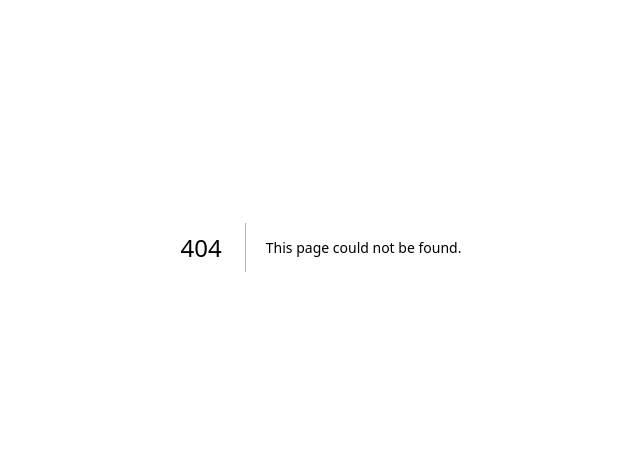
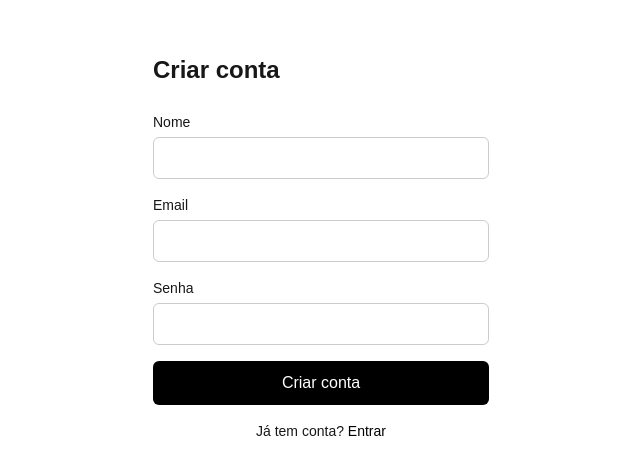
Before and after one commit to CaioImbroisi/nextsaas, a Next.js app: page /register in a window 1280 px wide. Before the commit this address had no page. Shown: the part 153-628 px from the top of the page, without its empty margins (319-959 px from the left). Built offline with nearby package versions, Linux system fonts and the light colour scheme.

Commit message:
feat: add register page and API route

```diff
--- /dev/null
+++ b/src/app/api/auth/register/route.ts
@@ -0,0 +1,44 @@
+import { NextResponse } from "next/server"
+import { hash } from "bcryptjs"
+import { z } from "zod"
+import { prisma } from "@/lib/prisma"
+
+const registerSchema = z.object({
+  name: z.string().min(2),
+  email: z.string().email(),
+  password: z.string().min(6),
+})
+
+export async function POST(req: Request) {
+  try {
+    const body = await req.json()
+    const parsed = registerSchema.safeParse(body)
+
+    console.log("body:", body)
+    console.log("parsed:", parsed)
+
+    if (!parsed.success) {
+      return NextResponse.json({ error: "Dados inválidos" }, { status: 400 })
+    }
+
+    const { name, email, password } = parsed.data
+
+    const existingUser = await prisma.user.findUnique({
+      where: { email },
+    })
+
+    if (existingUser) {
+      return NextResponse.json({ error: "Email já cadastrado" }, { status: 409 })
+    }
+
+    const hashedPassword = await hash(password, 12)
+
+    await prisma.user.create({
+      data: { name, email, password: hashedPassword },
+    })
+
+    return NextResponse.json({ message: "Conta criada com sucesso" }, { status: 201 })
+  } catch (error) {
+    return NextResponse.json({ error: "Erro interno" }, { status: 500 })
+  }
+}
--- /dev/null
+++ b/src/app/register/page.tsx
@@ -0,0 +1,95 @@
+"use client"
+
+import { useState } from "react"
+import { useRouter } from "next/navigation"
+
+export default function RegisterPage() {
+  const router = useRouter()
+  const [name, setName] = useState("")
+  const [email, setEmail] = useState("")
+  const [password, setPassword] = useState("")
+  const [error, setError] = useState("")
+  const [loading, setLoading] = useState(false)
+
+  async function handleSubmit(e: React.FormEvent) {
+    e.preventDefault()
+    setLoading(true)
+    setError("")
+
+    const res = await fetch("/api/auth/register", {
+      method: "POST",
+      headers: { "Content-Type": "application/json" },
+      body: JSON.stringify({ name, email, password }),
+    })
+
+    const data = await res.json()
+
+    if (!res.ok) {
+      setError(data.error || "Erro ao criar conta")
+      setLoading(false)
+      return
+    }
+
+    router.push("/login")
+  }
+
+  return (
+    <div style={{ display: "flex", minHeight: "100vh", alignItems: "center", justifyContent: "center" }}>
+      <div style={{ width: "100%", maxWidth: 400, padding: "2rem" }}>
+        <h1 style={{ marginBottom: "1.5rem", fontSize: "1.5rem", fontWeight: 600 }}>Criar conta</h1>
+
+        <form onSubmit={handleSubmit}>
+          <div style={{ marginBottom: "1rem" }}>
+            <label style={{ display: "block", marginBottom: 4, fontSize: 14 }}>Nome</label>
+            <input
+              type="text"
+              value={name}
+              onChange={e => setName(e.target.value)}
+              required
+              style={{ width: "100%", padding: "8px 12px", border: "1px solid #ccc", borderRadius: 6 }}
+            />
+          </div>
+
+          <div style={{ marginBottom: "1rem" }}>
+            <label style={{ display: "block", marginBottom: 4, fontSize: 14 }}>Email</label>
+            <input
+              type="email"
+              value={email}
+              onChange={e => setEmail(e.target.value)}
+              required
+              style={{ width: "100%", padding: "8px 12px", border: "1px solid #ccc", borderRadius: 6 }}
+            />
+          </div>
+
+          <div style={{ marginBottom: "1rem" }}>
+            <label style={{ display: "block", marginBottom: 4, fontSize: 14 }}>Senha</label>
+            <input
+              type="password"
+              value={password}
+              onChange={e => setPassword(e.target.value)}
+              required
+              minLength={6}
+              style={{ width: "100%", padding: "8px 12px", border: "1px solid #ccc", borderRadius: 6 }}
+            />
+          </div>
+
+          {error && (
+            <p style={{ color: "red", fontSize: 14, marginBottom: "1rem" }}>{error}</p>
+          )}
+
+          <button
+            type="submit"
+            disabled={loading}
+            style={{ width: "100%", padding: "10px", background: "#000", color: "#fff", border: "none", borderRadius: 6, cursor: "pointer" }}
+          >
+            {loading ? "Criando conta..." : "Criar conta"}
+          </button>
+        </form>
+
+        <p style={{ marginTop: "1rem", fontSize: 14, textAlign: "center" }}>
+          Já tem conta? <a href="/login" style={{ color: "#000", fontWeight: 500 }}>Entrar</a>
+        </p>
+      </div>
+    </div>
+  )
+}
```
